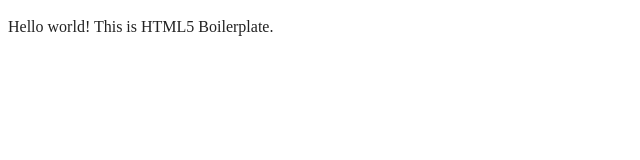
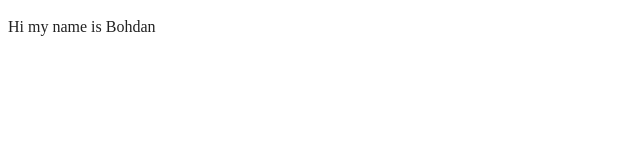
Before and after one commit to Bogdan457/jQuery-project, a website built with webpack: page dist/index.html in a window 1280 px wide. Shown: the whole page, without its empty margins (0-640 px from the left). Built offline with nearby package versions, Linux system fonts and the light colour scheme.

Commit message:
Upload index.html dist

```diff
--- a/dist/index.html
+++ b/dist/index.html
@@ -25,7 +25,7 @@
 <body>
 
   <!-- Add your site or application content here -->
-  <p>Hello world! This is HTML5 Boilerplate.</p>
+  <p>Hi my name is Bohdan</p>
   <script src="js/app.js"></script>
 
 </body>
```
